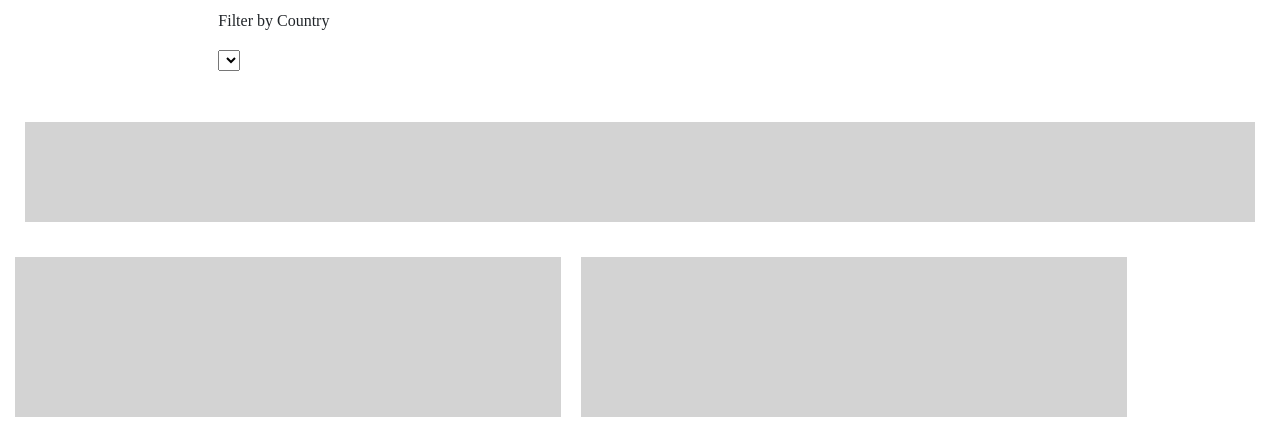
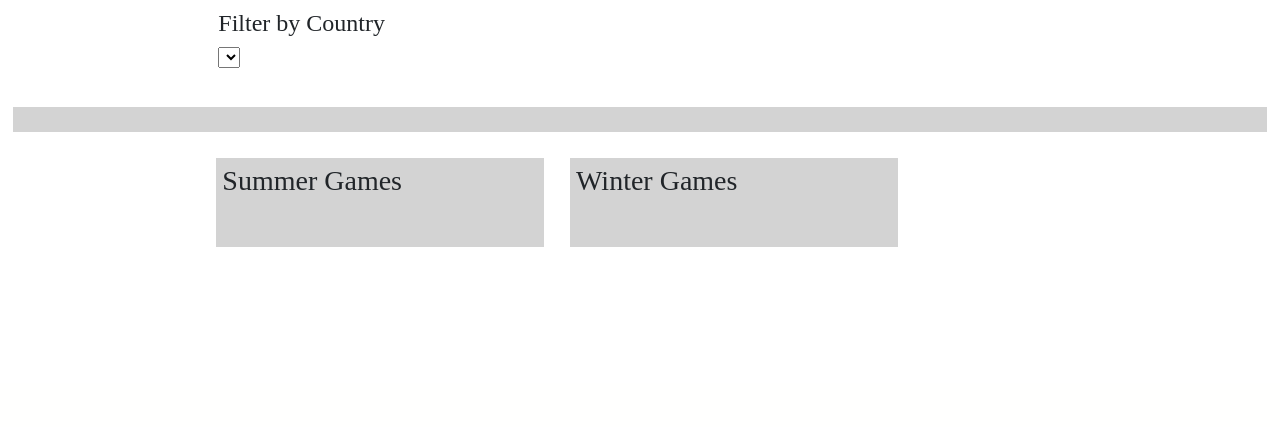
Before and after one commit to hanesy/olympics_dash, a Flask app: page /countries in a window 1280 px wide. Shown: the part 417-844 px from the top of the page. After the commit the page ends 664 px from the top, so only its background shows below. Run offline with Flask 2, Linux system fonts and the light colour scheme; data that the repository does not hold is empty; parts of the project's set-up code (start-up, migrations or seed data) failed here and were passed over; some libraries are stand-ins or nearby versions.

Commit message:
country page reformat

```diff
--- a/templates/countries.html
+++ b/templates/countries.html
@@ -73,7 +73,7 @@
         <div class="row">
             <div class="col-md-2"></div>
             <div class="col-md-3">
-                <p>Filter by Country</p>
+                <h4>Filter by Country</h4>
                 <select id="selCountry"  onchange="countryChanged(this.value)"></select>
                 <br>
                 <br>
@@ -82,53 +82,50 @@
 
         </div>
 
-        <div class="row" style="background-color:lightgrey; padding:50px; border-color:white; border:30px; margin:25px">
-            <div class="col-md-4">
+        <div class="row" style="background-color:lightgrey; padding:1%; border-color:white; border:1%; margin:1%">
+            <div class="col-md-5 col-lg-3">
                 <div id="olympians-pie"></div>
             </div>
-            <div class="col-md-8">
+            <div class="col-md-7 col-lg-9">
                 <div id="gdp-combo"></div>
             </div>
         </div>
         <!-- <div class="row" style="background-color:white; margin:25px;"></div> -->
 
         <div class="row">
-            <div class="col-md-5" style="background-color:lightgrey; padding:50px; border-color:white; border:30px; margin-left:30px; margin-right:10px; margin-top:10px;margin-bottom:10px;">
-                <div class="row">
-                    <div id="summer-olympians"></div>
+            <div class="col-md-1 col-lg-2"></div>
+            <div class="col-md-5 col-lg-3" style="background-color:lightgrey;border-color:white; border:1%; margin:1%;">
+                <div class="row" style="padding:2%">
+                    <h3 class="chartGroupTitles">Summer Games</h4>
                 </div>
-                <div class="row">
+                <div class="row" style="padding:2%">
+                    <div id="summer-olympians" ></div>
+                </div>
+                <div class="row" style="padding:2%">
                     <div id="summer-olympians-perc"></div>
                 </div>
-                <div class="row">
+                <div class="row" style="padding:2%">
                     <div id="summer-events"></div>
                 </div>
             </div>
             <!-- <div class="col-md-1 style="background-color:white; padding:50px"></div> -->
 
-            <div class="col-md-5" style="background-color:lightgrey; padding:50px; border-color:white; border:30px; margin:10px">
-
-                <div class="row" style="padding:10px">
+            <div class="col-md-5 col-lg-3" style="background-color:lightgrey; border-color:white; border:1%; margin:1%">
+                <div class="row" style="padding:2%">
+                    <h3 class="chartGroupTitles">Winter Games</h4>
+                </div>
+                <div class="row" style="padding:2%">
                     <div id="winter-olympians"></div>
-
                 </div>
-                <div class="row" style="padding:10px">
+                <div class="row" style="padding:2%">
                     <div id="winter-olympians-perc"></div>
                 </div>
-                <div class="row" style="padding:10px">
+                <div class="row" style="padding:2%">
                     <div id="winter-events"></div>
                 </div>
 
             </div>
-            <!-- <div class="col-md-4">
-                <div class="row">
-                    <div id="olympians-pie"></div>
-                </div>
-                <div class="row">
-                    <div id="gdp-combo"></div>
-                </div>
-
-            </div>             -->
+            <div class="col-md-1 col-lg-4"></div>
 
 
         </div>
```
